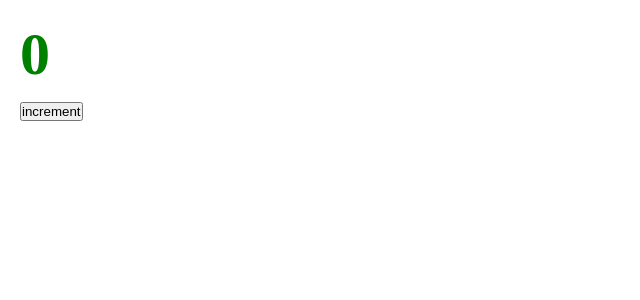
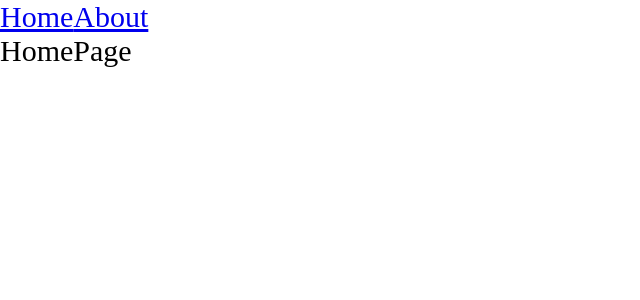
Before and after one commit to BilionIevgeniy/full-react-project, a React app: page / in a window 1280 px wide. Shown: the top 300 px of the page, without its empty margins (0-640 px from the left). Built offline with nearby package versions, Linux system fonts and the light colour scheme.

Commit message:
added router

```diff
--- a/src/App.tsx
+++ b/src/App.tsx
@@ -1,10 +1,25 @@
-import Counter from './components/Counter';
+import {Suspense} from 'react';
+import {Link, Route, Routes} from 'react-router-dom';
+
 import './index.scss';
+import {AboutPageAsync} from './pages/About/AboutPage.async';
+import {HomePageAsync} from './pages/Home/HomePage.async';
 
 const App = () => {
 	return (
 		<div className="app">
-			<Counter />
+			<Link to="/" className="link">
+				Home
+			</Link>
+			<Link to="/about" className="link">
+				About
+			</Link>
+			<Suspense fallback={<div>Loading...</div>}>
+				<Routes>
+					<Route path="/" element={<HomePageAsync />}></Route>
+					<Route path="/about" element={<AboutPageAsync />}></Route>
+				</Routes>
+			</Suspense>
 		</div>
 	);
 };
--- a/src/components/Counter.module.scss
+++ /dev/null
@@ -1,4 +0,0 @@
-.btn {
-    padding: 20px;
-    color: green;
-}
--- a/src/components/Counter.tsx
+++ /dev/null
@@ -1,19 +0,0 @@
-import {useState} from 'react';
-import classes from './Counter.module.scss';
-
-const Counter = () => {
-	const [count, setCount] = useState(0);
-
-	const increment = () => {
-		setCount(count + 1);
-	};
-
-	return (
-		<div className={classes.btn}>
-			<h1>{count}</h1>
-			<button onClick={increment}>increment</button>
-		</div>
-	);
-};
-
-export default Counter;
--- a/src/index.tsx
+++ b/src/index.tsx
@@ -1,7 +1,11 @@
 import {render} from "react-dom";
 import App from "./App";
+import {BrowserRouter} from "react-router-dom";
 
 render(
-    <App />,
+    <BrowserRouter>
+        <App />
+    </BrowserRouter>
+    ,
     document.getElementById('root')
 )
--- /dev/null
+++ b/src/pages/About/AboutPage.async.tsx
@@ -0,0 +1,2 @@
+import {lazy} from 'react';
+export const AboutPageAsync = lazy(() => import('./AboutPage'));
--- /dev/null
+++ b/src/pages/About/AboutPage.tsx
@@ -0,0 +1,7 @@
+import React from 'react';
+
+const AboutPage = () => {
+	return <div>AboutPage</div>;
+};
+
+export default AboutPage;
--- /dev/null
+++ b/src/pages/Home/HomePage.async.tsx
@@ -0,0 +1,3 @@
+import {lazy} from 'react';
+
+export const HomePageAsync = lazy(() => import('./HomePage'));
--- /dev/null
+++ b/src/pages/Home/HomePage.tsx
@@ -0,0 +1,7 @@
+import React from 'react';
+
+const HomePage = () => {
+	return <div>HomePage</div>;
+};
+
+export default HomePage;
--- a/tsconfig.json
+++ b/tsconfig.json
@@ -5,7 +5,7 @@
 		// However, this does not mean that you can't use any at all.
 		// It only means that in such situations, the developer must explicitly write any.
 		"noImplicitAny": true,
-		"module": "es6",
+		"module": "esnext",
 		// Which specification to compile to: for supporting most browsers
 		"target": "es5",
 		"jsx": "react-jsx",
```
Also changed, not shown: 1 other file (tests, documents, lock files or other folders).
